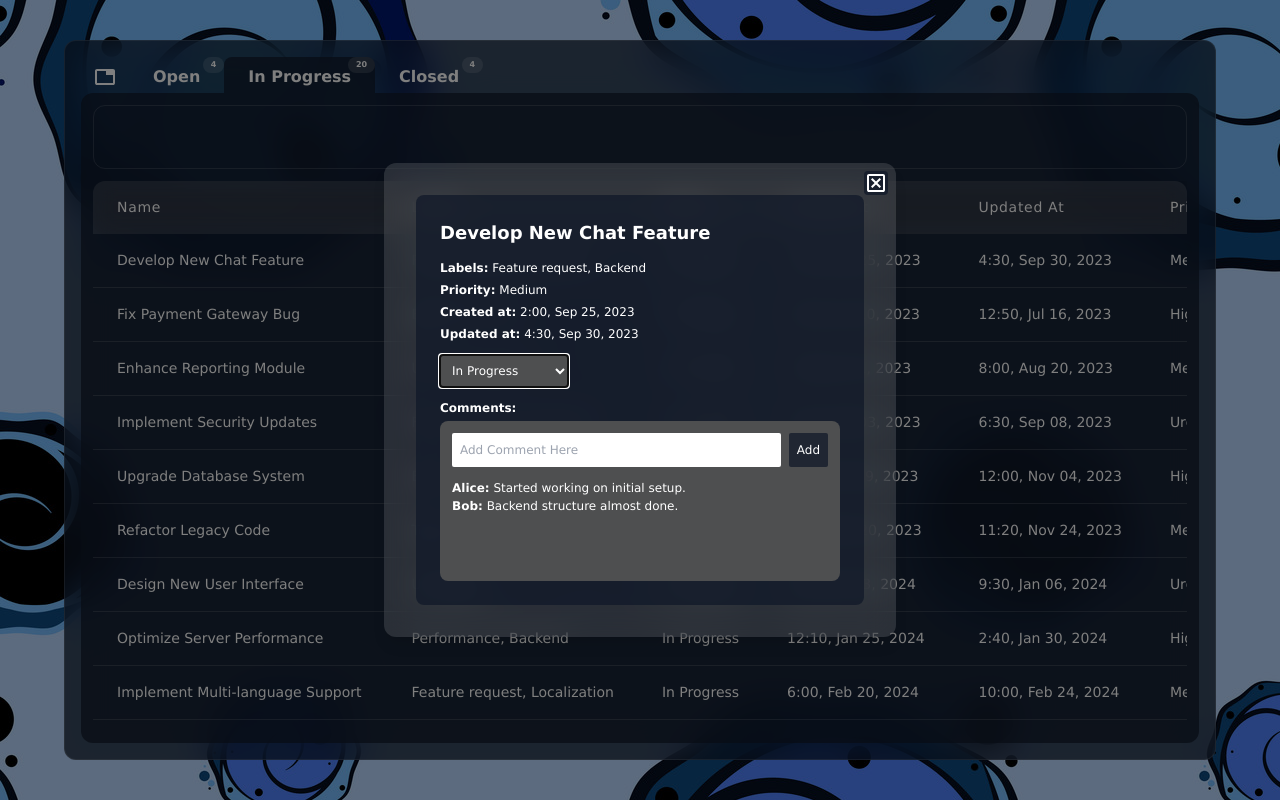
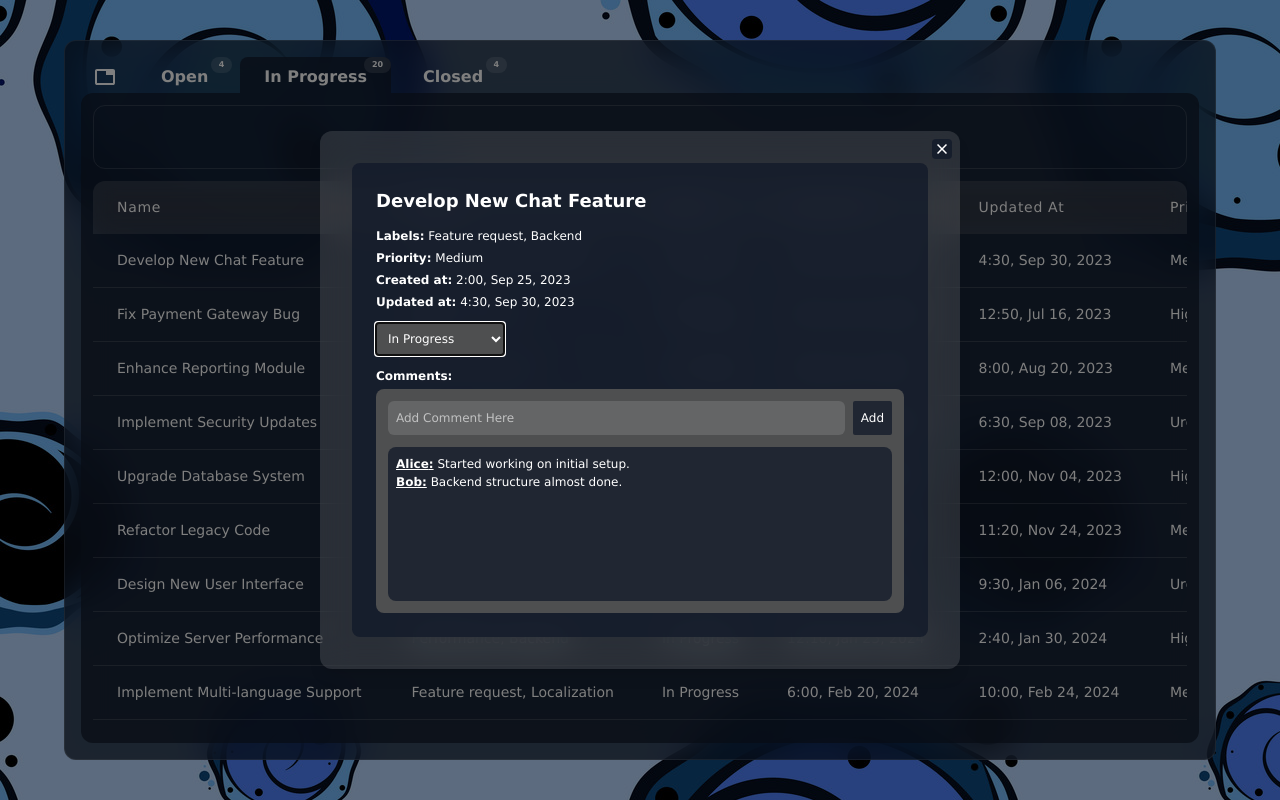
Before and after one commit to Mayank-Singh-Chouhan/superdm-assingment, a Next.js app: page / in a window 1280 px wide. Both pictures are taken after a click on the button 671 px from the left and 260 px from the top of the page. Built offline with nearby package versions, Linux system fonts and the light colour scheme.

Commit message:
feat: fixed table switch issue

```diff
--- a/src/components/molecules/modal.tsx
+++ b/src/components/molecules/modal.tsx
@@ -38,13 +38,13 @@ export default function Modal({ isOpen, onClose, children, onKeyDown }: ModalPro
       className="fixed top-0 left-0 w-screen h-screen flex items-center justify-center bg-black bg-opacity-50 z-50"
     >
       <FocusLock>
-        <div className="bg-fs-border backdrop-blur-lg relative p-8 rounded-xl shadow-lg w-96 lg:min-w-[32rem] lg:max-w-full overflow-y-auto">
+        <div className="bg-fs-border backdrop-blur-lg relative p-8 rounded-xl shadow-lg w-96 lg:min-w-[40rem] lg:max-w-full overflow-y-auto">
           {children}
           <button
             onClick={onClose}
             className="absolute top-2 right-2 rounded bg-fs-background hover:bg-red-500"
           >
-            <svg xmlns="http://www.w3.org/2000/svg" height="24px" viewBox="0 -960 960 960" width="24px" fill="#FFFFFF"><path d="m336-280 144-144 144 144 56-56-144-144 144-144-56-56-144 144-144-144-56 56 144 144-144 144 56 56ZM200-120q-33 0-56.5-23.5T120-200v-560q0-33 23.5-56.5T200-840h560q33 0 56.5 23.5T840-760v560q0 33-23.5 56.5T760-120H200Zm0-80h560v-560H200v560Zm0-560v560-560Z"/></svg>
+            <svg xmlns="http://www.w3.org/2000/svg" height="20px" viewBox="0 -960 960 960" width="20px" fill="#FFFFFF"><path d="m291-240-51-51 189-189-189-189 51-51 189 189 189-189 51 51-189 189 189 189-51 51-189-189-189 189Z"/></svg>
           </button>
         </div>
       </FocusLock>
--- a/src/components/organisms/infinite-table.tsx
+++ b/src/components/organisms/infinite-table.tsx
@@ -2,7 +2,7 @@ import React, { useEffect, useMemo } from 'react'
 import Table from '../molecules/table';
 import { TASK_COLUMN } from '@/data/table-column-data';
 import { ITask } from '@/models/interfaces';
-import { useInfiniteQuery } from '@tanstack/react-query';
+import { useInfiniteQuery, useQueryClient } from '@tanstack/react-query';
 import { useInView } from 'react-intersection-observer';
 import TableSkeleton from '../molecules/table-skeleton';
 
@@ -15,7 +15,7 @@ export interface IInfiniteTable<T> {
 const InfiniteTable = <T,>({ queryKey, data, handleRowClick }: IInfiniteTable<T>) => {
     const PAGE_SIZE = 10;
     const { ref, inView } = useInView();
-    // const queryClient = useQueryClient();
+    const queryClient = useQueryClient();
 
 
     const fetchMockData = ({ pageParam = 0 }) => {
@@ -30,7 +30,7 @@ const InfiniteTable = <T,>({ queryKey, data, handleRowClick }: IInfiniteTable<T>
         });
     };
 
-    const { data: MOCK_DATA, isLoading, fetchNextPage, isFetchingNextPage, refetch } = useInfiniteQuery({
+    const { data: MOCK_DATA, isLoading, fetchNextPage, isFetchingNextPage } = useInfiniteQuery({
         queryFn: fetchMockData,
         queryKey: [queryKey],
         initialPageParam: 0,
@@ -57,10 +57,8 @@ const InfiniteTable = <T,>({ queryKey, data, handleRowClick }: IInfiniteTable<T>
     }, [fetchNextPage, inView])
 
     useEffect(() => {
-        refetch();
-        // queryClient.invalidateQueries();
-        console.log("reftch")
-    }, [data])
+        queryClient.resetQueries({ queryKey: [queryKey] });
+    }, [queryClient, queryKey, data]);
 
     return (
         <div className="overflow-x-auto scroll-hidden rounded-xl">
--- a/src/components/organisms/task-modal.tsx
+++ b/src/components/organisms/task-modal.tsx
@@ -66,6 +66,9 @@ const TaskModal = ({ isOpen, setIsOpen, task, modalActions }: ITaskModal) => {
 
     const handleAddComment = (e: React.FormEvent<HTMLFormElement>) => {
         e.preventDefault();
+
+        if(comment.length === 0) return;
+
         const newComment: ITaskComment = {
             task_id: task.id,
             content: comment,
@@ -102,16 +105,19 @@ const TaskModal = ({ isOpen, setIsOpen, task, modalActions }: ITaskModal) => {
                         <option value={TaskStatus.CLOSED}>Closed</option>
                     </select>
                     <p className='font-bold mt-2'>Comments:</p>
-                    <div className='bg-[#4e4f50] h-40 rounded-lg p-3'>
+                    <div className='flex flex-col bg-[#4e4f50] h-56 rounded-lg p-3'>
                         <form onSubmit={handleAddComment} className='flex gap-2 w-full mb-3'>
-                            <input value={comment} onChange={(e) => setComment(e.target.value)} placeholder='Add Comment Here' type='text' className='p-2 text-black w-full rounded-sm' />
+                            <input value={comment} onChange={(e) => setComment(e.target.value)} placeholder='Add Comment Here' type='text' className='p-2 text-white bg-fs-border w-full rounded-md placeholder:text-white/60' />
                             <button type='submit' className='bg-fs-background p-2 rounded-sm shrink-0'>Add</button>
                         </form>
-                        {comments.map((comment) => {
-                            return (
-                                <p key={comment.content}><strong>{comment.name_of_sender}:</strong> {comment.content}</p>
-                            )
-                        })}
+
+                        <div className='max-w-full flex-1 scroll-hidden bg-fs-background rounded-lg p-2 overflow-y-auto'>
+                            {comments.map((comment) => {
+                                return (
+                                    <p key={comment.content}><strong className='underline'>{comment.name_of_sender}:</strong> {comment.content}</p>
+                                )
+                            })}
+                        </div>
                     </div>
 
                 </div>
--- a/src/components/templates/workspace-template.tsx
+++ b/src/components/templates/workspace-template.tsx
@@ -36,7 +36,7 @@ const WorkspaceTemplate = () => {
 
     return (
         <div className="h-[90vh] w-[90vw] backdrop-blur-[19px] rounded-xl border border-fs-border bg-fs-background backdrop-saturate-[180%] flex flex-col p-4" >
-            <nav className="flex justify-center lg:justify-normal shrink-0">
+            <nav className="flex justify-center gap-2 lg:justify-normal shrink-0">
                 <div className="px-3 pt-2 pb-1 hidden lg:block">
                     <svg xmlns="http://www.w3.org/2000/svg" height="24px" viewBox="0 -960 960 960" width="24px" fill="#FFFFFF"><path d="M160-240h640v-320H520v-160H160v480Zm0 80q-33 0-56.5-23.5T80-240v-480q0-33 23.5-56.5T160-800h640q33 0 56.5 23.5T880-720v480q0 33-23.5 56.5T800-160H160Zm0-80v-480 480Z" /></svg>
                 </div>
```
